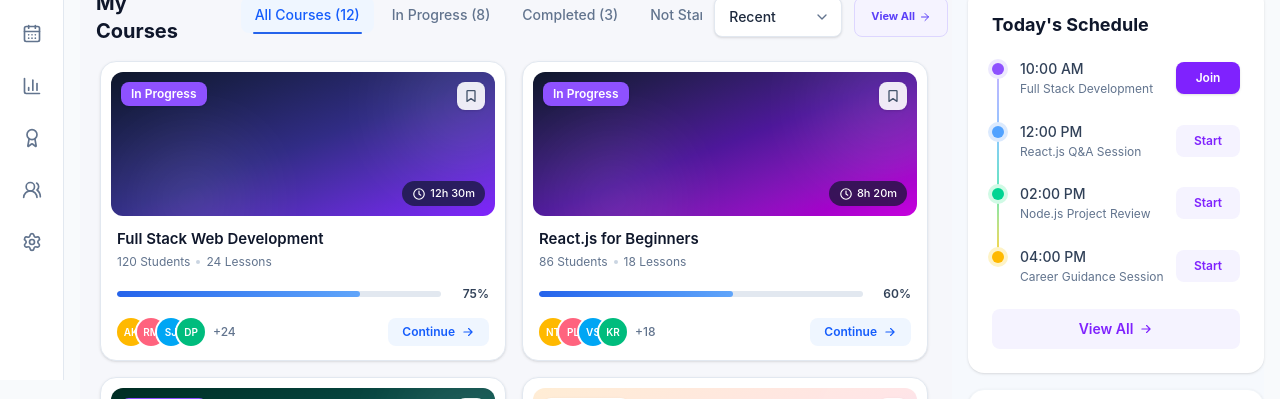
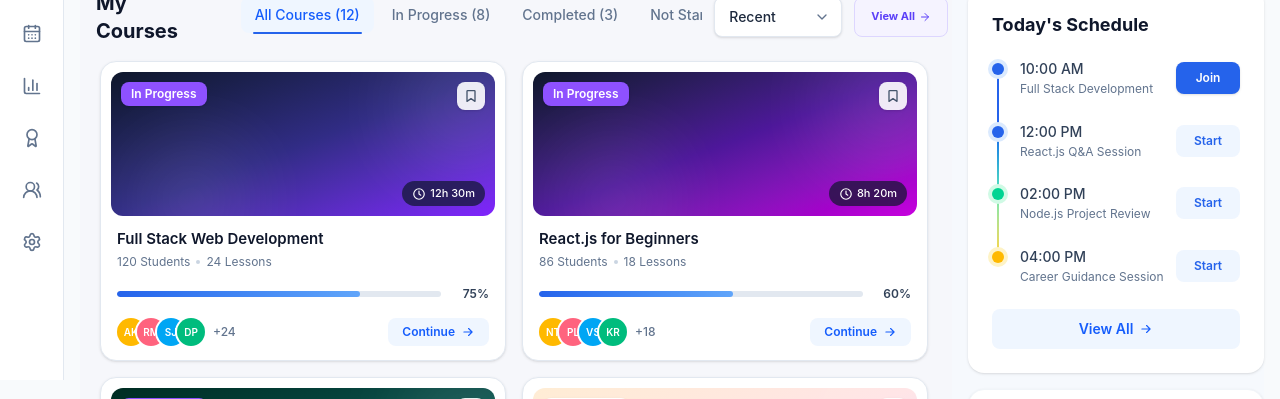
Before and after one commit to iamayushkarma/lms-dashbaord, a React (Vite) app: page / in a window 1280 px wide. Shown: the part 420-819 px from the top of the page. Built offline with nearby package versions, Linux system fonts and the light colour scheme.

Commit message:
refactor: change remaining violet color to theme blue

```diff
--- a/src/dashboard/components/RecentAssignments.tsx
+++ b/src/dashboard/components/RecentAssignments.tsx
@@ -131,7 +131,7 @@ export default function RecentAssignments({
           type="button"
           onClick={handleViewAll}
           aria-expanded={showAll}
-          className="inline-flex cursor-pointer shrink-0 items-center gap-1 text-xs font-semibold text-violet-600 transition hover:text-violet-800 sm:text-sm"
+          className="inline-flex cursor-pointer shrink-0 items-center gap-1 text-xs font-semibold text-[#2563eb] transition  sm:text-sm"
         >
           {showAll ? "Show Less" : "View All"}
           <ArrowRight className="h-3.5 w-3.5" />
--- a/src/dashboard/components/Sessions/StudentSessions.tsx
+++ b/src/dashboard/components/Sessions/StudentSessions.tsx
@@ -94,7 +94,7 @@ export default function StudentSessions({ sessions }: SessionPanelProps) {
           type="button"
           aria-expanded={showAll}
           onClick={() => setShowAll((previous) => !previous)}
-          className="mt-3 cursor-pointer flex w-full shrink-0 items-center justify-center gap-1.5 rounded-lg border border-sky-100 py-2.5 text-xs font-semibold text-sky-700 transition-colors hover:bg-sky-50 focus-visible:outline-none focus-visible:ring-2 focus-visible:ring-sky-500"
+          className="mt-3 cursor-pointer flex w-full shrink-0 items-center justify-center gap-1.5 rounded-lg border border-sky-100 py-2.5 text-xs font-semibold text-[#2563eb] transition-colors hover:bg-sky-50 focus-visible:outline-none focus-visible:ring-2 focus-visible:ring-sky-500"
         >
           {showAll ? "Show Less" : "View All"}
           <ArrowUpRight size={14} className={showAll ? "rotate-180" : ""} />
--- a/src/dashboard/components/Sessions/TeacherSessions.tsx
+++ b/src/dashboard/components/Sessions/TeacherSessions.tsx
@@ -94,7 +94,7 @@ export default function TeacherSessions({ sessions }: SessionPanelProps) {
           type="button"
           aria-expanded={showAll}
           onClick={() => setShowAll((previous) => !previous)}
-          className="mt-3 cursor-pointer flex w-full shrink-0 items-center justify-center gap-1.5 rounded-lg border border-violet-100 py-2.5 text-xs font-semibold text-violet-700 transition-colors hover:bg-violet-50 focus-visible:outline-none focus-visible:ring-2 focus-visible:ring-violet-500"
+          className="mt-3 cursor-pointer flex w-full shrink-0 items-center justify-center gap-1.5 rounded-lg border border-violet-100 py-2.5 text-xs font-semibold text-[#2563eb] transition-colors hover:bg-violet-50 focus-visible:outline-none focus-visible:ring-2 focus-visible:ring-violet-500"
         >
           {showAll ? "Show Less" : "View All"}
           <ArrowUpRight size={14} className={showAll ? "rotate-180" : ""} />
--- a/src/dashboard/components/todays-schedule/ScheduleItem.tsx
+++ b/src/dashboard/components/todays-schedule/ScheduleItem.tsx
@@ -6,16 +6,16 @@ const dotThemes: Record<
   { dot: string; ring: string; from: string; to: string }
 > = {
   violet: {
-    dot: "bg-violet-500",
-    ring: "ring-violet-100",
-    from: "from-violet-300",
-    to: "to-violet-300",
+    dot: "bg-[#2563eb]",
+    ring: "ring-blue-100",
+    from: "from-[#2563eb]",
+    to: "to-[#2563eb]",
   },
   blue: {
-    dot: "bg-blue-400",
+    dot: "bg-[#2563eb]",
     ring: "ring-blue-100",
-    from: "from-blue-300",
-    to: "to-blue-300",
+    from: "from-[#2563eb]",
+    to: "to-[#2563eb]",
   },
   emerald: {
     dot: "bg-emerald-400",
@@ -33,8 +33,8 @@ const dotThemes: Record<
 
 const tileThemes: Record<TileColor, string> = {
   rose: "bg-rose-100 text-rose-500",
-  violet: "bg-violet-100 text-violet-600",
-  indigo: "bg-indigo-100 text-indigo-600",
+  violet: "bg-blue-50 text-[#2563eb]",
+  indigo: "bg-blue-100 text-[#2563eb]",
   emerald: "bg-emerald-100 text-emerald-600",
 };
 
@@ -56,7 +56,7 @@ export default function ScheduleItem({
 
   return (
     <li className="relative pl-7">
-      {/* Line: runs from this dot's center to the next dot's center */}
+      {/* Timeline connector */}
       {next && (
         <span
           aria-hidden
@@ -64,47 +64,50 @@ export default function ScheduleItem({
         />
       )}
 
-      {/* Dot (sits above the line, aligned with the time text) */}
+      {/* Timeline dot */}
       <span
         aria-hidden
         className={`absolute left-0 top-4 z-10 h-3 w-3 rounded-full ring-4 @[30rem]:top-[19px] ${dot.dot} ${dot.ring}`}
       />
 
       <div className="flex items-center gap-2 py-3 @[30rem]:gap-4">
-        {/* Time + course name below it (all sizes) */}
+        {/* Time and course name */}
         <div className="min-w-0 flex-1 @[30rem]:w-40 @[30rem]:flex-none @[30rem]:shrink-0">
           <p className="whitespace-nowrap text-sm font-medium text-slate-700">
             {event.time}
           </p>
+
           <p className="mt-0.5 line-clamp-2 text-xs leading-snug text-slate-500">
             {event.title}
           </p>
         </div>
 
-        {/* Icon tile (wide card only) */}
+        {/* Icon tile — wide card only */}
         <span
           className={`hidden h-11 w-11 shrink-0 place-items-center rounded-xl @[30rem]:grid ${tileThemes[event.tileColor]}`}
         >
           <ScheduleIcon name={event.icon} />
         </span>
 
-        {/* Type + duration (wide card only) */}
+        {/* Type and duration — wide card only */}
         <div className="hidden min-w-0 flex-1 @[30rem]:block">
           <p className="flex items-center gap-1.5 text-sm text-slate-500">
             <span className="truncate">{event.type}</span>
+
             <span className="h-1 w-1 shrink-0 rounded-full bg-slate-300" />
+
             <span className="whitespace-nowrap">{event.duration}</span>
           </p>
         </div>
 
-        {/* Action button: small on narrow cards, full size on wide cards */}
+        {/* Action button */}
         <button
           type="button"
           onClick={() => onAction?.(event)}
-          className={`h-8 w-16 cursor-pointer shrink-0 rounded-lg text-xs font-semibold transition-colors focus-visible:outline focus-visible:outline-2 focus-visible:outline-offset-2 focus-visible:outline-violet-500 @[30rem]:h-10 @[30rem]:w-28 @[30rem]:text-sm ${
+          className={`h-8 w-16 shrink-0 cursor-pointer rounded-lg text-xs font-semibold transition-colors duration-200 focus-visible:outline focus-visible:outline-2 focus-visible:outline-offset-2 focus-visible:outline-[#2563eb] @[30rem]:h-10 @[30rem]:w-28 @[30rem]:text-sm ${
             isLive
-              ? "bg-violet-600 text-white shadow-sm hover:bg-violet-700"
-              : "bg-violet-50 text-violet-600 hover:bg-violet-100"
+              ? "bg-[#2563eb] text-white shadow-sm hover:bg-[#1d4ed8] active:bg-[#1e40af]"
+              : "bg-blue-50 text-[#2563eb] hover:bg-[#dbeafe] active:bg-[#bfdbfe]"
           }`}
         >
           {isLive ? "Join" : "Start"}
--- a/src/dashboard/components/todays-schedule/TodaysSchedule.tsx
+++ b/src/dashboard/components/todays-schedule/TodaysSchedule.tsx
@@ -25,7 +25,7 @@ function TodaysSchedule({
         <button
           type="button"
           onClick={onSeeAll}
-          className="hidden shrink-0 cursor-pointer items-center gap-1 whitespace-nowrap rounded-md text-sm font-semibold text-violet-600 hover:text-violet-700 focus-visible:outline focus-visible:outline-2 focus-visible:outline-offset-2 focus-visible:outline-violet-500 @[30rem]:inline-flex"
+          className="hidden shrink-0 cursor-pointer items-center gap-1 whitespace-nowrap rounded-md text-sm font-semibold text-blue-600 hover:text-blue-700 focus-visible:outline focus-visible:outline-2 focus-visible:outline-offset-2 focus-visible:outline-blue-500 @[30rem]:inline-flex"
         >
           See All
           <ArrowRightIcon />
@@ -49,7 +49,7 @@ function TodaysSchedule({
           <button
             type="button"
             onClick={onSeeAll}
-            className="mt-3 cursor-pointer inline-flex h-10 w-full items-center justify-center gap-1.5 rounded-lg bg-violet-50 text-sm font-semibold text-violet-600 transition-colors hover:bg-violet-100 focus-visible:outline focus-visible:outline-2 focus-visible:outline-offset-2 focus-visible:outline-violet-500 @[30rem]:hidden"
+            className="mt-3 inline-flex h-10 w-full cursor-pointer items-center justify-center gap-1.5 rounded-lg bg-blue-50 text-sm font-semibold text-blue-600 transition-colors hover:bg-blue-100 focus-visible:outline focus-visible:outline-2 focus-visible:outline-offset-2 focus-visible:outline-blue-500 @[30rem]:hidden"
           >
             View All
             <ArrowRightIcon />
```
